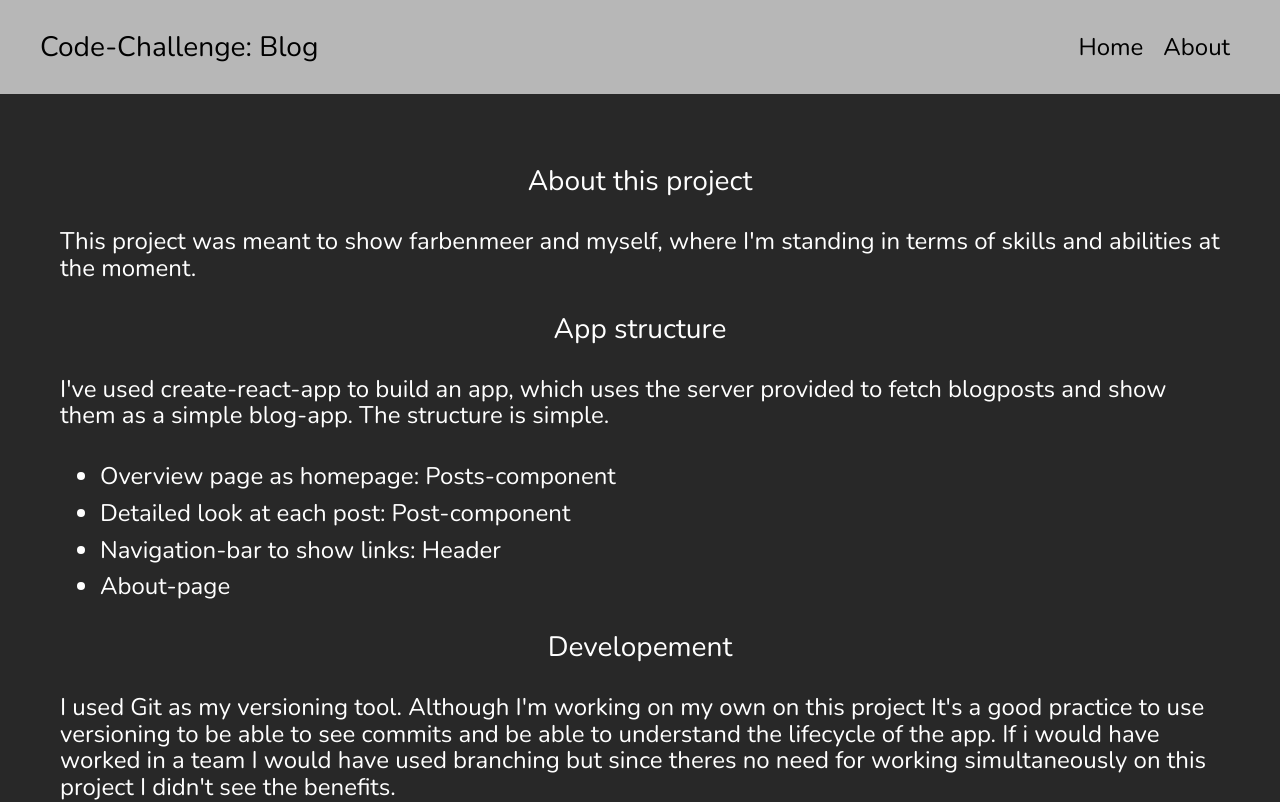
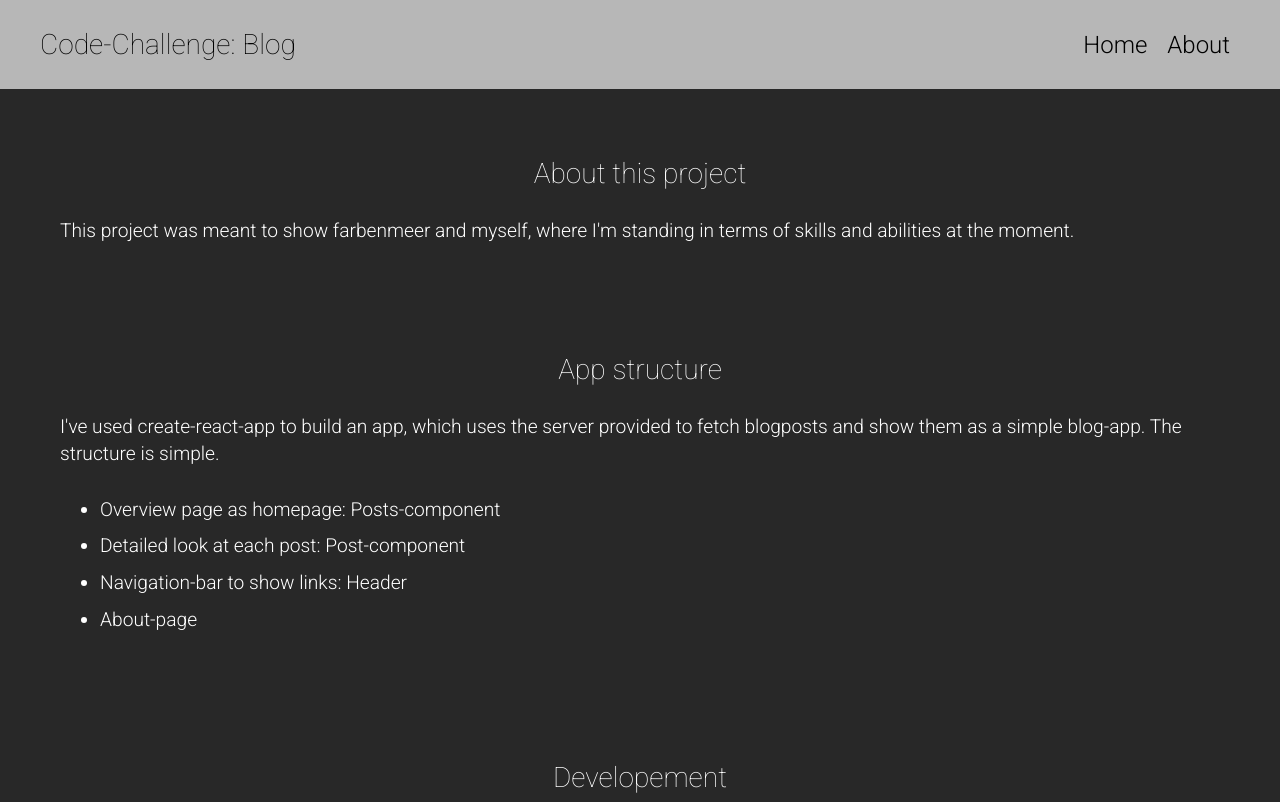
Before and after one commit to jfoxx98/code-challenge, a React (Create React App) app in the folder blog-app/: page /about in a window 1280 px wide. Shown: the top 802 px of the page. Built offline with nearby package versions, Linux system fonts and the light colour scheme.

Commit message:
Add styling to About page and replace absolute font-size with relative

```diff
--- a/blog-app/public/index.html
+++ b/blog-app/public/index.html
@@ -5,7 +5,7 @@
     <link rel="icon" href="%PUBLIC_URL%/favicon.ico" />
     <link rel="preconnect" href="https://fonts.googleapis.com">
     <link rel="preconnect" href="https://fonts.gstatic.com" crossorigin>
-    <link href="https://fonts.googleapis.com/css2?family=Nunito:wght@200;300;400&display=swap" rel="stylesheet">
+    <link href="https://fonts.googleapis.com/css2?family=Roboto:wght@100;300&display=swap" rel="stylesheet">
     <meta name="viewport" content="width=device-width, initial-scale=1" />
     <meta name="theme-color" content="#000000" />
     <meta
@@ -13,34 +13,11 @@
       content="Web site created using create-react-app"
     />
     <link rel="apple-touch-icon" href="%PUBLIC_URL%/logo192.png" />
-    <!--
-      manifest.json provides metadata used when your web app is installed on a
-      user's mobile device or desktop. See https://developers.google.com/web/fundamentals/web-app-manifest/
-    -->
     <link rel="manifest" href="%PUBLIC_URL%/manifest.json" />
-    <!--
-      Notice the use of %PUBLIC_URL% in the tags above.
-      It will be replaced with the URL of the `public` folder during the build.
-      Only files inside the `public` folder can be referenced from the HTML.
-
-      Unlike "/favicon.ico" or "favicon.ico", "%PUBLIC_URL%/favicon.ico" will
-      work correctly both with client-side routing and a non-root public URL.
-      Learn how to configure a non-root public URL by running `npm run build`.
-    -->
     <title>React App</title>
   </head>
   <body>
     <noscript>You need to enable JavaScript to run this app.</noscript>
     <div id="root"></div>
-    <!--
-      This HTML file is a template.
-      If you open it directly in the browser, you will see an empty page.
-
-      You can add webfonts, meta tags, or analytics to this file.
-      The build step will place the bundled scripts into the <body> tag.
-
-      To begin the development, run `npm start` or `yarn start`.
-      To create a production bundle, use `npm run build` or `yarn build`.
-    -->
   </body>
 </html>
--- a/blog-app/src/App.css
+++ b/blog-app/src/App.css
@@ -1,10 +1,10 @@
 h1, h2, h3, h4, h5, h6 {
-  font-weight: 200;
+  font-weight: 100;
 }
 
 .App {
   text-align: center;
-  font-family: 'Nunito', sans-serif;
+  font-family: 'Roboto', sans-serif;
   font-size: 1.5em;
   color: white;
   background-color: #282828;
@@ -15,6 +15,14 @@ h1, h2, h3, h4, h5, h6 {
     font-size: 1em;
   }
 }
+
+.container{
+  padding: 40px;
+  height: 100%;
+  min-height: 100vh;
+}
+
+/*Header Component*/
 
 .nav {
   background-color: #b7b7b7;
@@ -37,11 +45,7 @@ h1, h2, h3, h4, h5, h6 {
   color:rgb(0, 0, 0);
 }
 
-.container{
-  padding: 40px;
-  height: 100%;
-  min-height: 100vh;
-}
+/*Posts Component*/
 
 .posts--list {
   display: flex;
@@ -84,13 +88,15 @@ h1, h2, h3, h4, h5, h6 {
 }
 
 .posts--list--item--date {
-  font-size: smaller;
+  font-size: 0.6em;
 }
 
 .posts--list--item--author {
-  font-size: smaller;
+  font-size: 0.7em;
   margin-bottom: 1em;
 }
+
+/*Post Component*/
 
 .post--detail--content {
   display: flex;
@@ -103,7 +109,7 @@ h1, h2, h3, h4, h5, h6 {
 }
 
 .post--detail--content--text {
-  font-size: small;
+  font-size: 0.7em;
   padding: 20px;
   line-height: 20pt;
   text-align: left;
@@ -117,6 +123,7 @@ h1, h2, h3, h4, h5, h6 {
   }
 
   .post--detail--content--text {
+    font-size: 0.9em;
     padding: 20px;
     line-height: 20pt;
   }
@@ -153,16 +160,28 @@ h1, h2, h3, h4, h5, h6 {
 
 @media screen and (max-width: 1024px) {
   .button {
-    font-size: 10pt;
+    font-size: 0.7em;
     width: 50px;
     height: 25px;
   }
 }
 
+/*About Component*/
+
 .about--text {
   text-align: left;
+  font-size: 1em;
   line-height: 20pt;
-  padding: 0 20px 0 20px;
+  padding: 0 20px 80px 20px;
+}
+
+@media screen and (min-width: 1024px) {
+  .about--text {
+  text-align: left;
+  font-size: 0.8em;
+  line-height: 20pt;
+  padding: 0 20px 80px 20px;
+}
 }
 
 .about--list {
```
